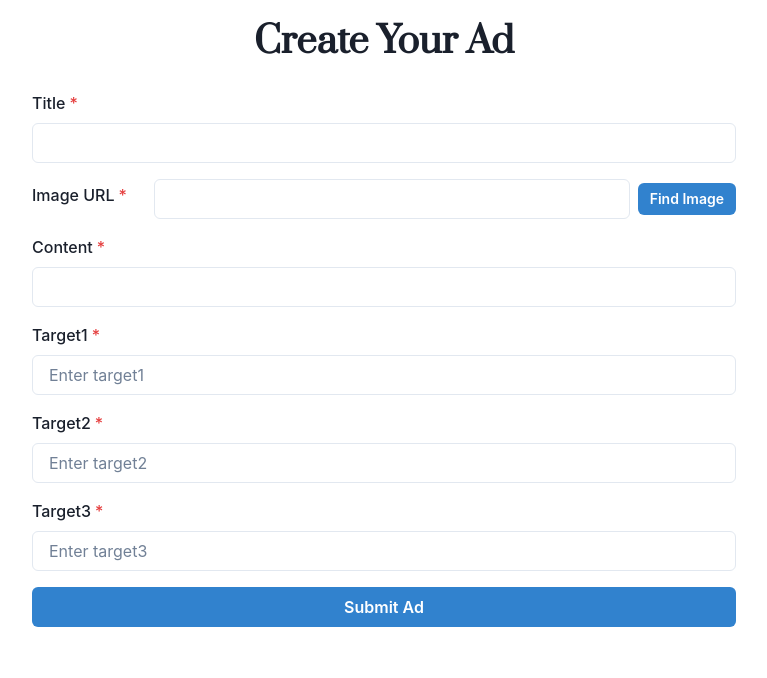
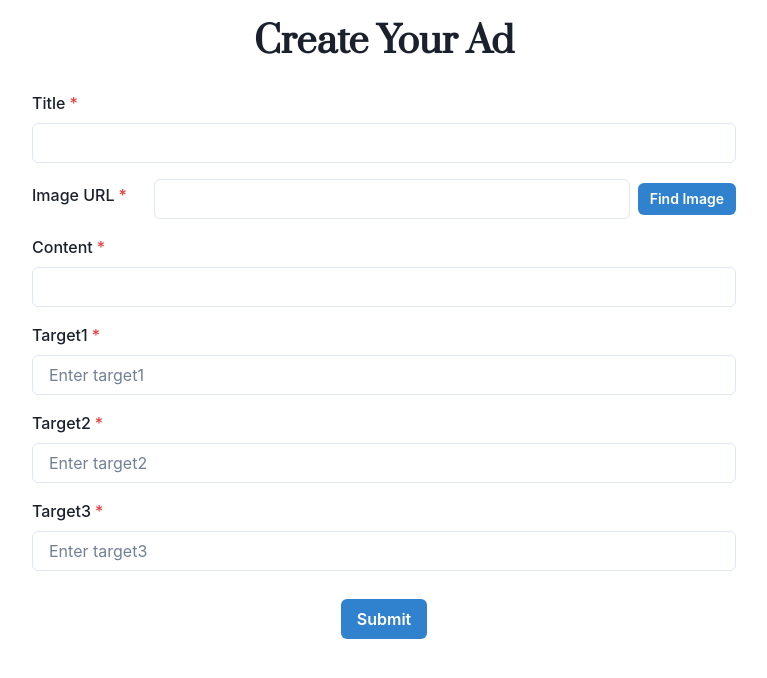
Before and after one commit to kravi770/AdVista_Ad_Platform, a React (Create React App) app in the folder client/: page /submit-ad in a window 1280 px wide. Shown: the top 678 px of the page, without its empty margins (256-1023 px from the left). Built offline with nearby package versions, Linux system fonts and the light colour scheme.

Commit message:
Integrate ad submission UI to backend

```diff
--- a/client/src/components/Form/AdSubmitForm.js
+++ b/client/src/components/Form/AdSubmitForm.js
@@ -13,11 +13,12 @@ import {
   Spacer,
   Heading,
 } from '@chakra-ui/react';
+import { submitAd } from '../../service/api';
 
 const BusinessAdForm = () => {
   const [formValues, setFormValues] = useState({
     title: '',
-    imageUrl: '',
+    imageURL: '',
     content: '',
     target1: '',
     target2: '',
@@ -27,14 +28,19 @@ const BusinessAdForm = () => {
   const handleChange = (e) => {
     const { name, value } = e.target;
     setFormValues({ ...formValues, [name]: value });
-    console.log(formValues);
+    // console.log(formValues);
   };
 
   const handleSubmit = (e) => {
     e.preventDefault();
-    console.log(formValues);
+    // console.log(formValues);
   };
 
+  const handleFormSubmit = async (ad) => {
+    // const response =
+    await submitAd(ad);
+    // console.log(response);
+  };
   return (
     <>
       <link
@@ -65,8 +71,8 @@ const BusinessAdForm = () => {
             <FormControl isRequired display="flex" alignItems="center">
               <FormLabel flex="1">Image URL</FormLabel>
               <Input
-                name="imageUrl"
-                value={formValues.imageUrl}
+                name="imageURL"
+                value={formValues.imageURL}
                 onChange={handleChange}
                 flex="4"
                 marginRight="2"
@@ -120,10 +126,22 @@ const BusinessAdForm = () => {
                 onChange={handleChange}
               />
             </FormControl>
-
-            <Button colorScheme="blue" type="submit">
-              Submit Ad
-            </Button>
+            <Flex
+              minWidth="max-content"
+              alignItems="center"
+              gap="2"
+              marginTop={3}
+            >
+              <Spacer />
+              <Button
+                colorScheme="blue"
+                type="submit"
+                onClick={() => handleFormSubmit(formValues)}
+              >
+                Submit
+              </Button>
+              <Spacer />
+            </Flex>
           </VStack>
         </Box>
       </Center>
--- a/client/src/service/api.js
+++ b/client/src/service/api.js
@@ -15,8 +15,25 @@ export const register = async (user) => {
 export const login = async (user) => {
   try {
     const response = await axios.post(`${URL}/user/login`, user);
-    // console.log(response.status);
+    // console.log(response.data);
     if (response.status !== 200) {
+      throw new Error('Network response was not ok');
+    }
+    localStorage.setItem('accessToken', response.data.accessToken);
+    return response.data;
+  } catch (error) {
+    return error.response.data;
+  }
+};
+
+export const submitAd = async (ad) => {
+  try {
+    const response = await axios.post(`${URL}/business/submit-ad`, ad, {
+      headers: {
+        Authorization: `${localStorage.getItem('accessToken')}`,
+      },
+    });
+    if (response.status !== 201) {
       throw new Error('Network response was not ok');
     }
     return response.data;
```
